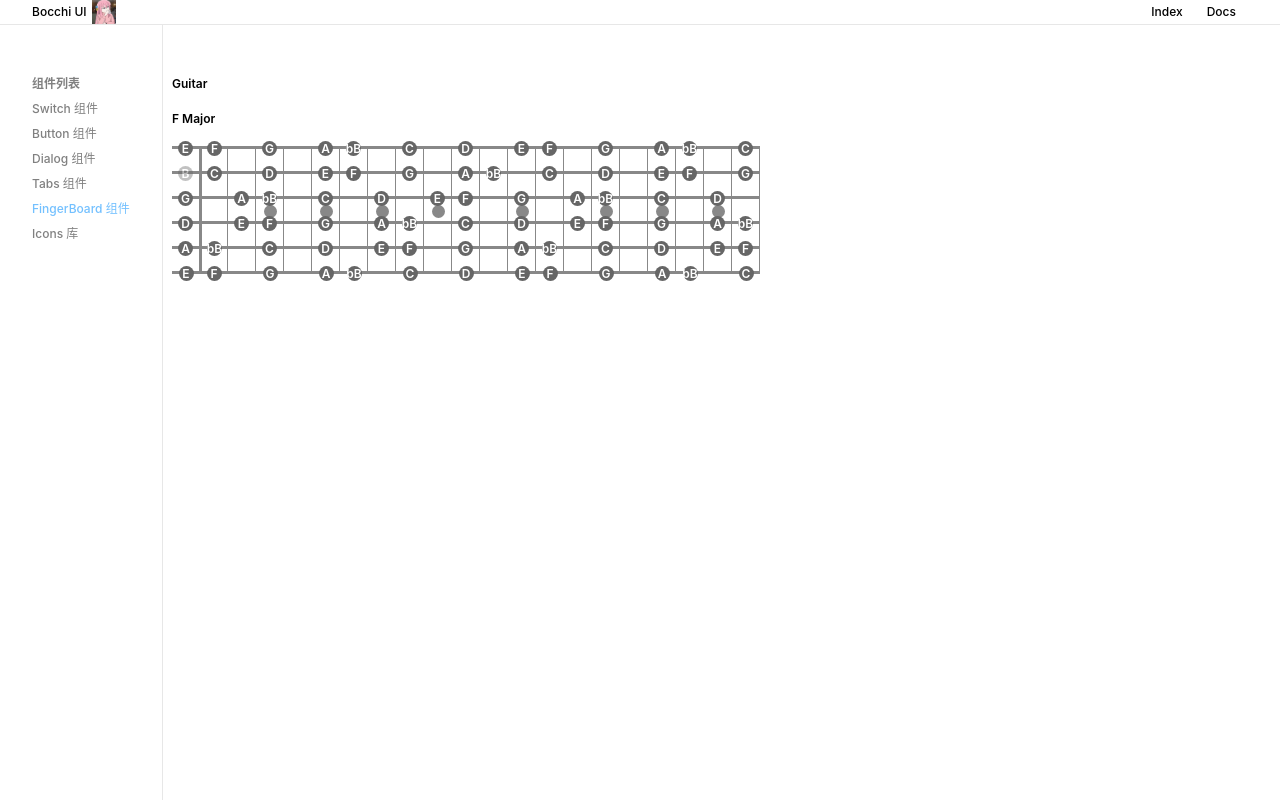
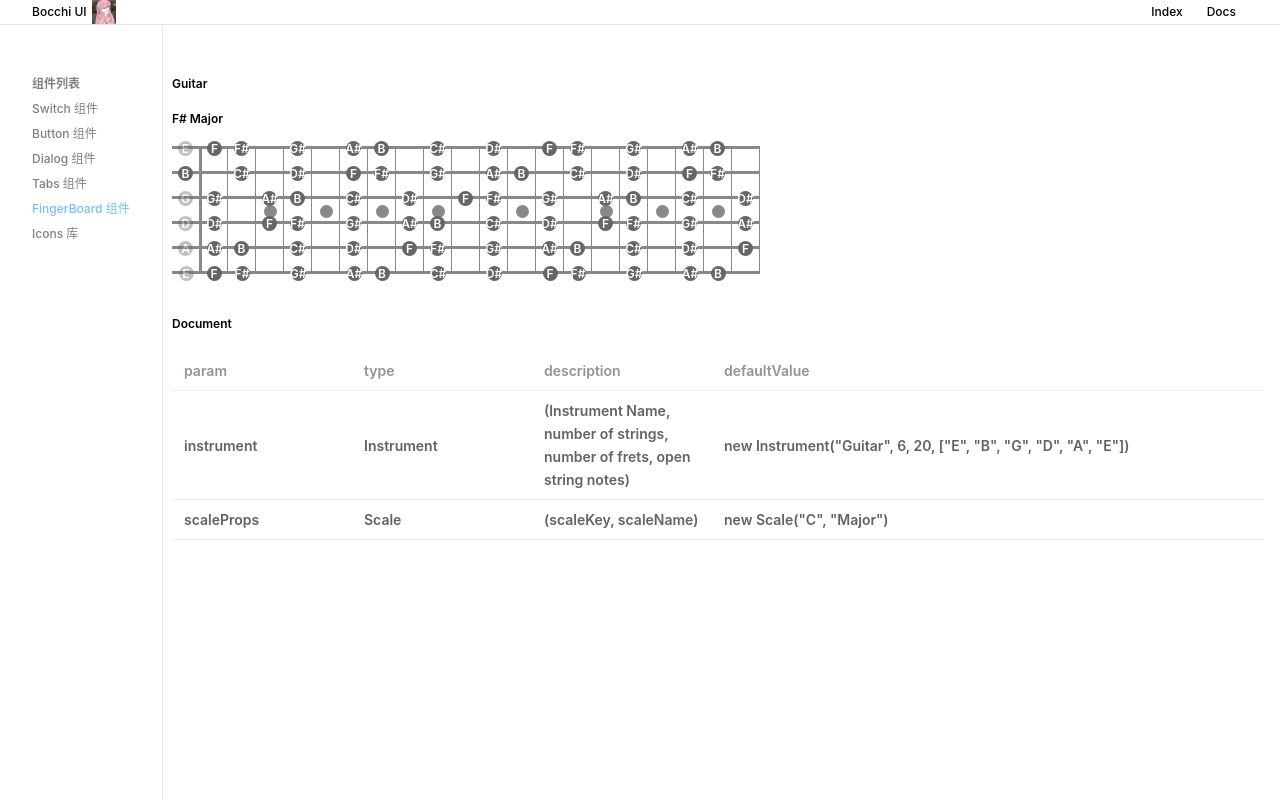
Before and after one commit to hohoto/vue3gulu, a Vue app: page /#/doc/fingerBoard in a window 1280 px wide. Built offline with nearby package versions, Linux system fonts and the light colour scheme.

Commit message:
add document of fingerboard

```diff
--- a/package.json
+++ b/package.json
@@ -7,6 +7,8 @@
     "serve": "vite preview"
   },
   "dependencies": {
+    "element-plus": "^2.2.28",
+    "element-ui": "^2.15.12",
     "sass": "1.26.10",
     "vue": "3.2.13",
     "vue-router": "4.0.5",
--- a/src/components/FingerBoardDemo.vue
+++ b/src/components/FingerBoardDemo.vue
@@ -1,10 +1,62 @@
 <template>
-  <FingerBoard />
+  <FingerBoard :instrument="instrument" :scale-props="scale" />
+  <div class="doucment_area">
+    <div class="document_title">Document</div>
+    <div class="document_text">
+      <el-table :data="tableData" style="width: 100%">
+        <el-table-column prop="param" label="param" width="180">
+        </el-table-column>
+        <el-table-column prop="type" label="type" width="180">
+        </el-table-column>
+        <el-table-column prop="description" label="description" width="180">
+        </el-table-column>
+        <el-table-column prop="defaultValue" label="defaultValue">
+        </el-table-column>
+      </el-table>
+    </div>
+  </div>
 </template>
 <script lang="ts">
 import FingerBoard from "../lib/FingerBoard.vue";
+import { Scale } from "../lib/scale";
+import { Instrument } from "../lib/instrument";
 export default {
   components: { FingerBoard },
-  setup() {},
+  setup() {
+    const tableData = [
+      {
+        param: "instrument",
+        type: "Instrument",
+        description:
+          "(Instrument Name, number of strings, number of frets, open string notes)",
+        defaultValue:
+          'new Instrument("Guitar", 6, 20, ["E", "B", "G", "D", "A", "E"])',
+      },
+      {
+        param: "scaleProps",
+        type: "Scale",
+        description: "(scaleKey, scaleName)",
+        defaultValue: 'new Scale("C", "Major")',
+      },
+    ];
+    const instrument = new Instrument("Guitar", 6, 20, [
+      "E",
+      "B",
+      "G",
+      "D",
+      "A",
+      "E",
+    ]);
+    const scale = new Scale("F#", "Major");
+    return { tableData, instrument, scale };
+  },
 };
 </script>
+<style lang="scss">
+.doucment_area {
+  padding-top: 20px;
+  .document_title {
+    padding-bottom: 20px;
+  }
+}
+</style>
--- a/src/lib/Strings.vue
+++ b/src/lib/Strings.vue
@@ -148,6 +148,9 @@ $noteWidth: 15px;
         &.not_current_scale {
           opacity: 0.4;
         }
+        &:hover {
+          box-shadow: 0px 0px 3px #333;
+        }
       }
     }
   }
--- a/src/main.ts
+++ b/src/main.ts
@@ -3,7 +3,10 @@ import App from './App.vue'
 import './lib/gulu.scss'
 import './assets/css/index.scss'
 import { router } from './router'
+import  ElementPlus from 'element-plus'
+import 'element-plus/dist/index.css'
 
 const app = createApp(App)
 app.use(router)
+app.use(ElementPlus)
 app.mount('#app')
```
Also changed, not shown: 1 other file (tests, documents, lock files or other folders).
